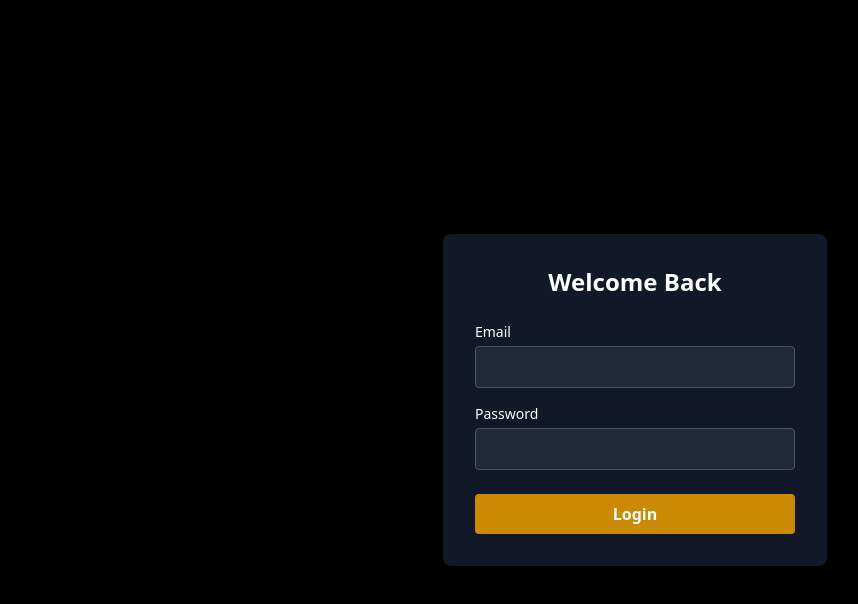
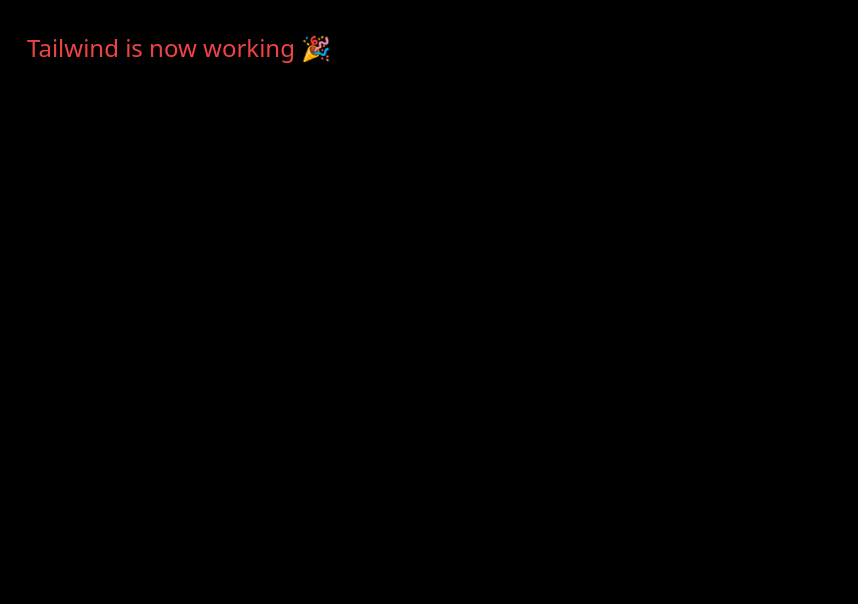
Before and after one commit to MrFord87/roza-FSG, a Next.js app: page / in a window 1280 px wide. Shown: the top 604 px of the page, without its empty margins (5-863 px from the left). Built offline with nearby package versions, Linux system fonts and the light colour scheme.

Commit message:
Update index.js

```diff
--- a/pages/index.js
+++ b/pages/index.js
@@ -1,10 +1,9 @@
 import React from 'react';
-import Login from './login';
 
 export default function Home() {
   return (
-    <div className="dark">
-      <Login />
+    <div className="min-h-screen bg-black text-white">
+      <div className="text-red-500 text-2xl p-8">Tailwind is now working 🎉</div>
     </div>
   );
 }
```
